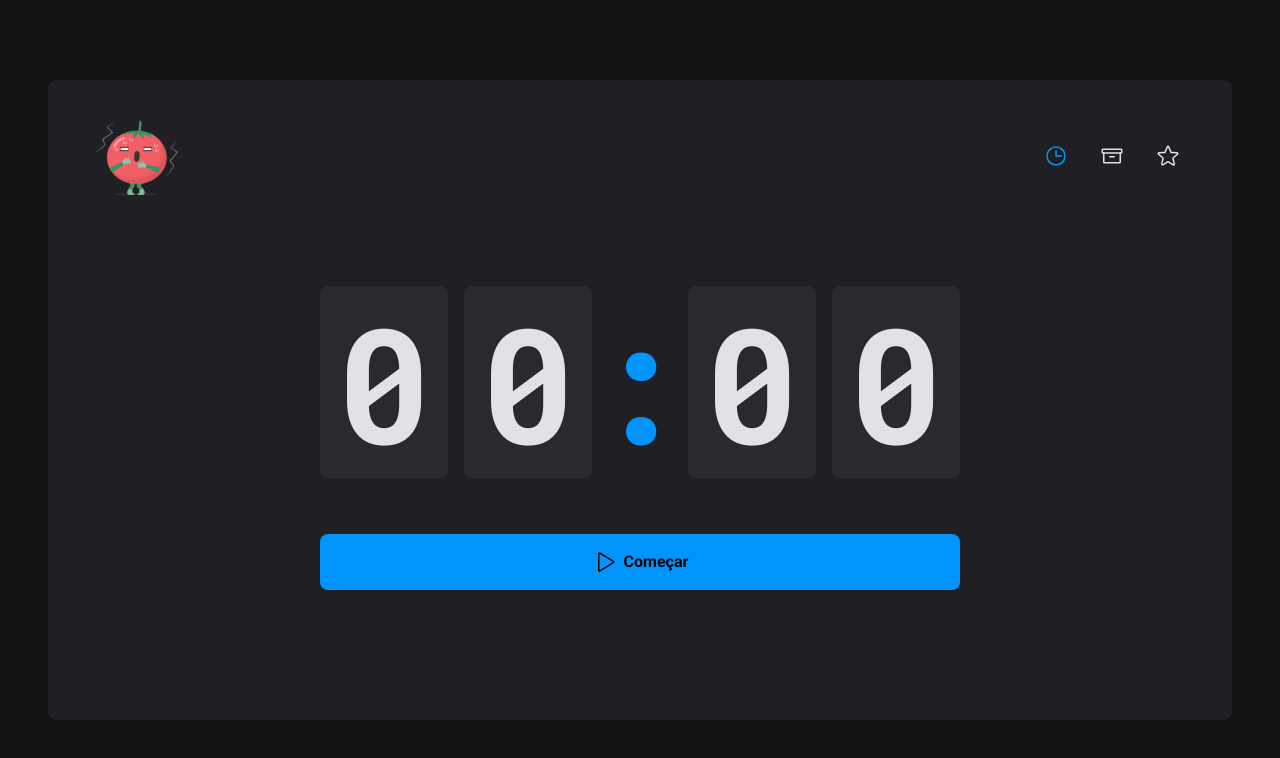
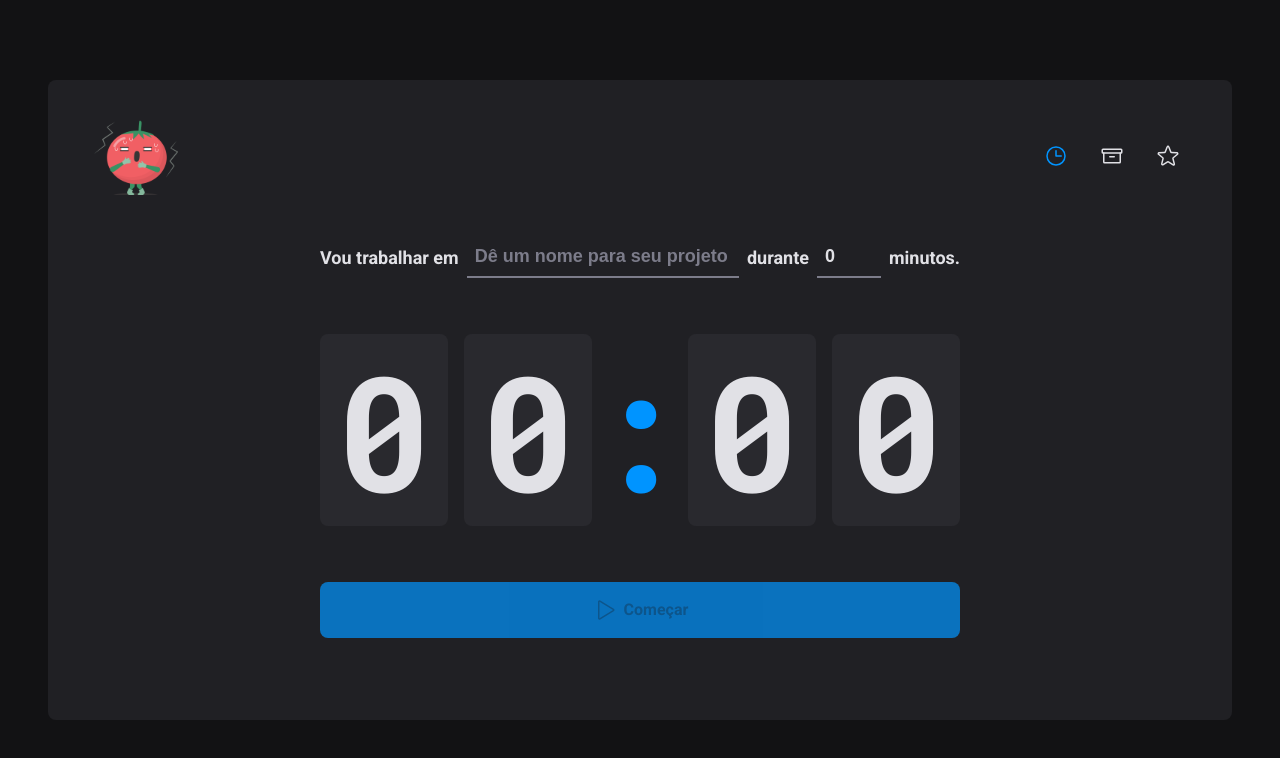
Before and after one commit to matteothebrave/pomatteo-timer, a React (Vite) app: page / in a window 1280 px wide. Shown: the top 758 px of the page. Built offline with nearby package versions, Linux system fonts and the light colour scheme.

Commit message:
feat/pomatteo-timer/adding context for home, its way more clear to read the code

```diff
--- a/src/pages/Home/components/Countdown/index.tsx
+++ b/src/pages/Home/components/Countdown/index.tsx
@@ -4,9 +4,15 @@
 import { CountDownContainer, Separator } from "./styles";
 
 
-export default function Countdown() {
-  const {activeCycle, aciveCycleId, markCurrentCycleAsFinished} = useContext(CyclesContext)
-  const [amountSecondsPassed, setAmountSecondsPassed] = useState(0)
+export function Countdown() {
+  const {
+    activeCycle,
+    aciveCycleId,
+    markCurrentCycleAsFinished,
+    amountSecondsPassed,
+    setSecondsPassed
+  } = useContext(CyclesContext)
+
   const totalSeconds = activeCycle ? activeCycle.minutesAmount * 60 : 0
   useEffect(() => {
     let interval: number
@@ -21,10 +27,10 @@
           if (secondsDifference >= totalSeconds) {
             markCurrentCycleAsFinished()
 
-            setAmountSecondsPassed(totalSeconds)
+            setSecondsPassed(totalSeconds)
             clearInterval(interval)
           } else {
-            setAmountSecondsPassed(secondsDifference)
+            setSecondsPassed(secondsDifference)
           }
         }, 1000)
       }
@@ -33,7 +39,7 @@
     return () => {
       clearInterval(interval)
     }
-  }, [activeCycle, totalSeconds, aciveCycleId, markCurrentCycleAsFinished])
+  }, [activeCycle, totalSeconds, aciveCycleId, markCurrentCycleAsFinished, setSecondsPassed])
   const currentSeconds = activeCycle ? totalSeconds - amountSecondsPassed : 0
 
   const minutesAmount = Math.floor(currentSeconds / 60)
--- a/src/pages/Home/components/NewCycleForm/index.tsx
+++ b/src/pages/Home/components/NewCycleForm/index.tsx
@@ -1,30 +1,20 @@
 import { FormContainer, MinutesAmountInput, TaskInput } from "./styles";
 import * as zod from 'zod'
-import { zodResolver } from "@hookform/resolvers/zod";
-import { useForm } from "react-hook-form";
+import { useContext } from "react";
+import { CyclesContext } from "../..";
+import { useFormContext } from "react-hook-form";
 
 // Controlled Components or Uncontrolled Components
 //
 
-const newCycleFormValidationSchema = zod.object({
-  task: zod.string().min(1, 'Informe a tarefa'),
-  minutesAmount: zod.number()
-    .min(1, 'O ciclo precisa ser de no mínimo 5 minutos.')
-    .max(60, 'O ciclo precisa ser de no máximo 60 minutos'),
-})
+
 // typeof (is used to use a javascript function inside of typescript)
-type NewCycleFormData = zod.infer<typeof newCycleFormValidationSchema>
+// type NewCycleFormData = zod.infer<typeof newCycleFormValidationSchema>
 // this type is a typescript (INTERFACE) of validation using zod object.
 export function NewCycleForm() {
-  const { register, handleSubmit, watch, reset } = useForm<NewCycleFormData>({
-    resolver: zodResolver(newCycleFormValidationSchema),
-    defaultValues: {
-      task: '',
-      minutesAmount: 0,
-    }
-  });
 
-
+const { activeCycle } = useContext(CyclesContext)
+const { register } = useFormContext()
     return(
         <FormContainer>
         <label htmlFor="">Vou trabalhar em</label>
@@ -52,7 +42,7 @@
           placeholder="00"
           id="minutesAmount"
           step={5}
-          min={1}
+          min={5}
           max={60}
           disabled={!!activeCycle}
           {...register('minutesAmount', { valueAsNumber: true })}
--- a/src/pages/Home/index.tsx
+++ b/src/pages/Home/index.tsx
@@ -1,5 +1,5 @@
 import { HandPalm, Play } from 'phosphor-react'
-import { useForm } from 'react-hook-form'
+import { FormProvider, useForm } from 'react-hook-form'
 import { zodResolver } from '@hookform/resolvers/zod'
 import * as zod from 'zod'
 import {
@@ -7,10 +7,9 @@
   StartCountdownButton,
   StopCountdownButton,
 } from './styles'
-import { createContext, useEffect, useState } from 'react'
-import { differenceInSeconds } from 'date-fns'
-import NewCycleForm from './components/NewCycleForm'
-import Countdown from './components/Countdown'
+import { createContext, useState } from 'react'
+import { NewCycleForm } from './components/NewCycleForm'
+import { Countdown } from './components/Countdown'
 
 interface Cycle {
   id: string;
@@ -26,17 +25,39 @@
 interface CyclesContextType {
   activeCycle: Cycle | undefined
   aciveCycleId: string | null
+  amountSecondsPassed: number
   markCurrentCycleAsFinished: () => void
+  setSecondsPassed: (seconds: number) => void
 }
 
 export const CyclesContext = createContext({} as CyclesContextType)
 
+const newCycleFormValidationSchema = zod.object({
+  task: zod.string().min(1, 'Informe a tarefa'),
+  minutesAmount: zod.number()
+    .min(1, 'O ciclo precisa ser de no mínimo 5 minutos.')
+    .max(60, 'O ciclo precisa ser de no máximo 60 minutos'),
+})
+
+type NewCycleFormData = zod.infer<typeof newCycleFormValidationSchema>
 
 export function Home() {
   const [cycles, setCycles] = useState<Cycle[]>([])
   const [activeCycleId, setActiveCycleId] = useState<string | null>(null)
   const activeCycle = cycles.find(cycle => cycle.id == activeCycleId)
+  const [amountSecondsPassed, setAmountSecondsPassed] = useState(0)
+  function setSecondsPassed(seconds: number) {
+    setAmountSecondsPassed(seconds)
+  }
 
+  const newCycleForm = useForm<NewCycleFormData>({
+    resolver: zodResolver(newCycleFormValidationSchema),
+    defaultValues: {
+      task: '',
+      minutesAmount: 0,
+    }
+  });
+  const { handleSubmit, watch, reset} = newCycleForm
   function markCurrentCycleAsFinished() {
     setCycles(state => state.map((cycle) => {
       if (cycle.id === activeCycleId) {
@@ -48,23 +69,24 @@
     )
   }
 
-  // function handleCreateNewCycle(data: NewCycleFormData) {
-  //   const id = String(new Date().getTime());
+  function handleCreateNewCycle(data: NewCycleFormData) {
+    const id = String(new Date().getTime());
 
-  //   const newCycle: Cycle = {
-  //     id,
-  //     task: data.task,
-  //     minutesAmount: data.minutesAmount,
-  //     startDate: new Date()
-  //   }
+    const newCycle: Cycle = {
+      id,
+      task: data.task,
+      minutesAmount: data.minutesAmount,
+      startDate: new Date(),
+      isActive: false
+    }
 
-  //   setCycles((state) => [...state, newCycle]);
-  //   setActiveCycleId(id)
-  //   setAmountSecondsPassed(0) // Reset to 0 whenever a new project is created.
+    setCycles((state) => [...state, newCycle]);
+    setActiveCycleId(id)
+    setAmountSecondsPassed(0) // Reset to 0 whenever a new project is created.
 
 
-  //   onreset();   // return to the defaultValues  (integration used by zod. line 38)
-  // }
+    // onreset();   // return to the defaultValues  (integration used by zod. line 38)
+  }
 
   function handleInterruptCycle() {
      setCycles(state =>
@@ -79,8 +101,8 @@
     setActiveCycleId(null);
   }
 
-  // const task = watch('task')
-  // const isSubmitDisabled = !task
+  const task = watch('task')
+  const isSubmitDisabled = !task
   // watching the task form
   // const [task, setTask] = useState('');
   //->Class with diego about useEffect - Basically, it is a hook which render everytime the component is used by
@@ -88,9 +110,18 @@
 
   return (
     <HomeContainer>
-      <form /*onSubmit={handleSubmit(handleCreateNewCycle)}*/ action="">
-        <CyclesContext.Provider value={{activeCycle, activeCycleId, markCurrentCycleAsFinished}}>
-      {/* <NewCycleForm /> */}
+      <form onSubmit={handleSubmit(handleCreateNewCycle)} action="">
+        <CyclesContext.Provider value={{
+          activeCycle,
+          activeCycleId,
+          markCurrentCycleAsFinished,
+          amountSecondsPassed,
+          setSecondsPassed
+          }}
+          >
+          <FormProvider {...newCycleForm}>
+      <NewCycleForm />
+      </FormProvider>
       <Countdown />
       {/* We are going to insert Context API */}
       </CyclesContext.Provider>
@@ -100,7 +131,7 @@
           Interromper
           </StopCountdownButton>
       ) : (
-        <StartCountdownButton /*disabled={isSubmitDisabled}*/ type="submit">
+        <StartCountdownButton disabled={isSubmitDisabled} type="submit">
           <Play size={24} />
           Começar
           </StartCountdownButton>
```
